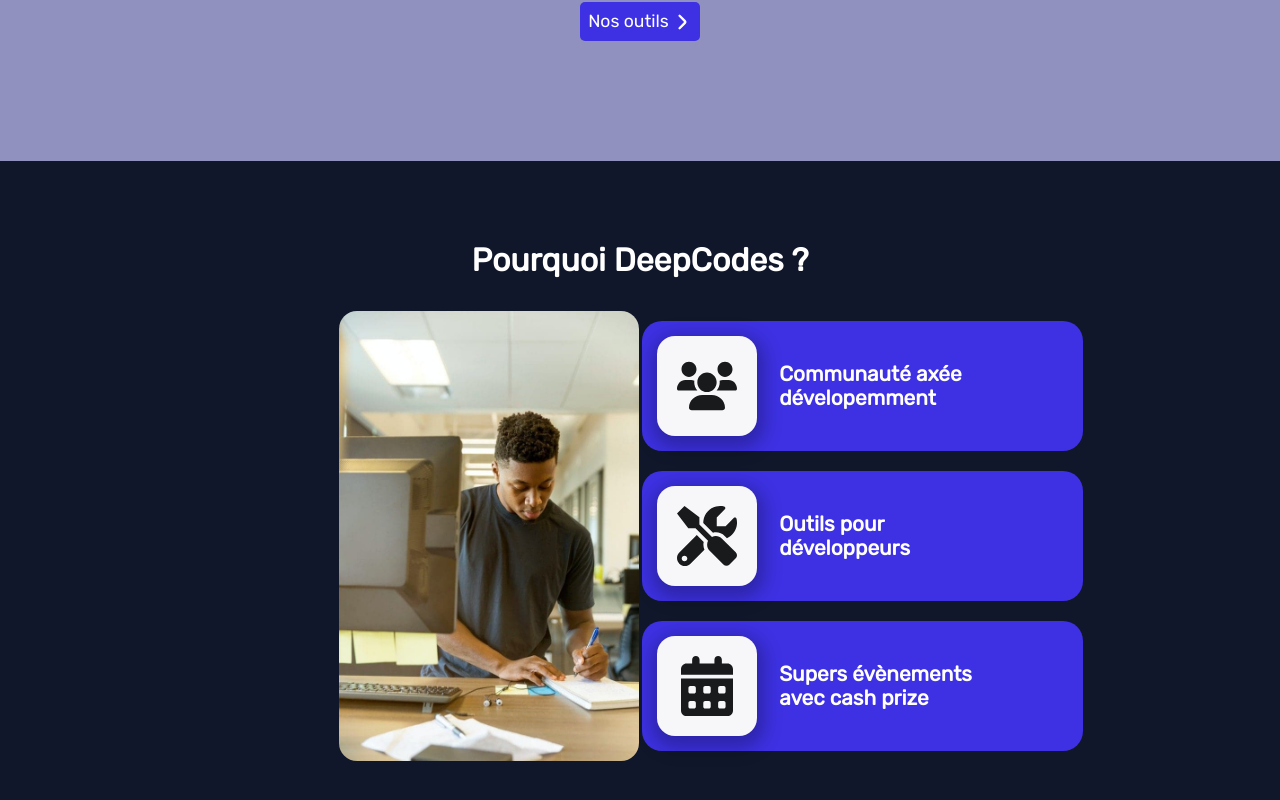
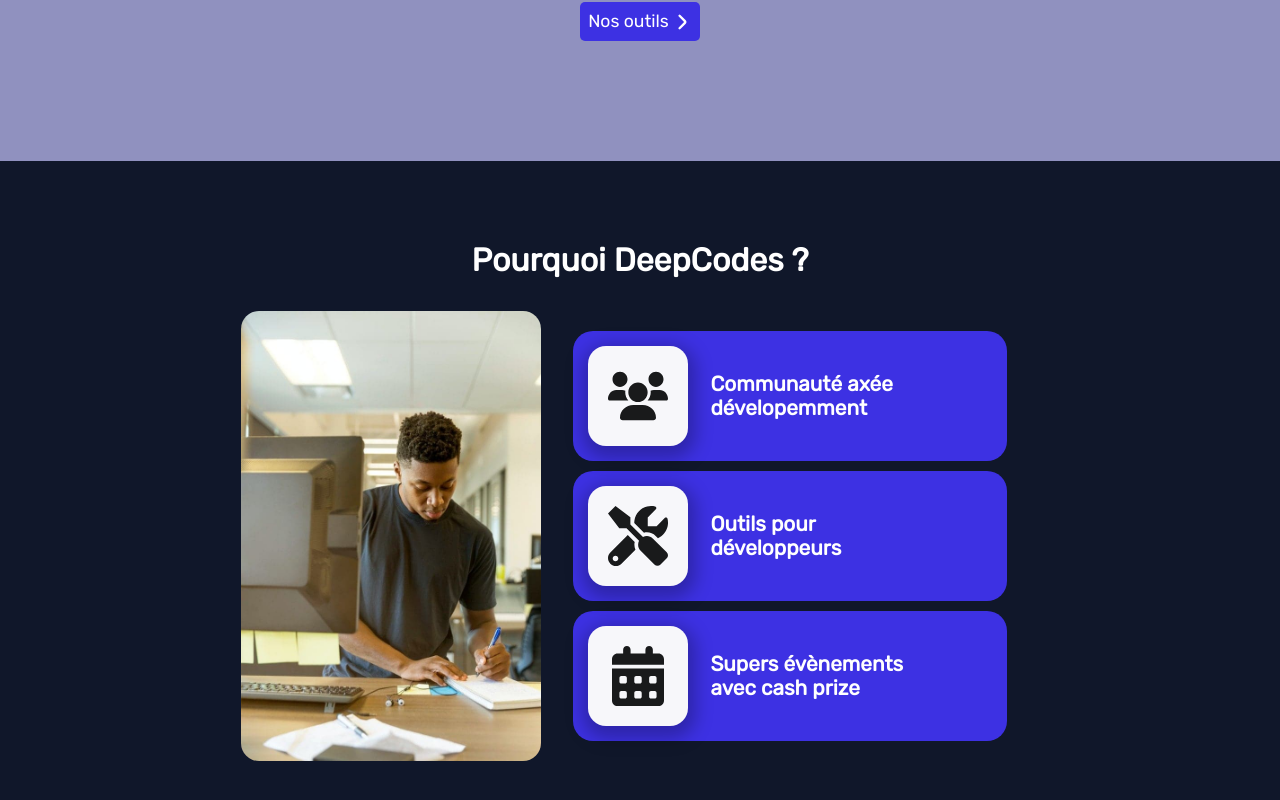
Before and after one commit to Pronicio/deepcodes, a Nuxt app: page / in a window 1280 px wide. Shown: the part 1184-1984 px from the top of the page. Built offline with nearby package versions, Linux system fonts and the light colour scheme.

Commit message:
📱 Make it responsive !

```diff
--- a/assets/style/components/header.scss
+++ b/assets/style/components/header.scss
@@ -12,7 +12,7 @@
     a {
       color: $sub-text;
       text-decoration: none;
-      margin: 0 15px;
+      margin: 0 1vw;
 
       &:hover {
         color: $text;
@@ -30,6 +30,10 @@
         color: $color;
       }
     }
+
+    @media (max-width: 780px) {
+      display: none;
+    }
   }
 
   h3 {
@@ -37,4 +41,44 @@
     font-size: 2rem;
     margin: 0;
   }
+
+  .mobile_menu_btn {
+    background: url("@/assets/images/icons/menu.svg") no-repeat;
+    background-size: 2rem;
+    width: 2rem;
+    height: 2rem;
+
+    padding: 14px;
+    display: none;
+
+    @media (max-width: 780px) {
+      display: block;
+    }
+  }
 }
+
+#mobile_menu.open {
+  display: flex;
+}
+
+#mobile_menu {
+  flex-direction: column;
+  align-items: flex-start;
+  padding: 8px;
+  margin: 10px;
+  border-radius: 8px;
+
+  display: none;
+  position: relative;
+  background: #10172a;
+
+  a {
+    color: #AEAFB8;
+    text-decoration: none;
+    margin: 1vw;
+  }
+
+  button {
+    margin: 1vw;
+  }
+}
--- a/assets/style/pages/home.scss
+++ b/assets/style/pages/home.scss
@@ -34,6 +34,10 @@
   .bubble_2 {
     left: 65vw;
     top: 45vh;
+
+    @media (max-width: 1005px) {
+      display: none;
+    }
   }
 
   h1 {
@@ -60,6 +64,10 @@
     cursor: pointer;
     position: absolute;
     bottom: 3%;
+
+    @media (max-width: 455px) {
+      display: none;
+    }
   }
 }
 
@@ -99,33 +107,24 @@
   }
 
   .grid {
-    display: grid;
-    grid-template-columns: repeat(2, 1fr);
-    grid-template-rows: repeat(3, 1fr);
+    display: flex;
+    align-items: center;
+    justify-content: center;
 
     .worker {
-      grid-area: 1 / 1 / 4 / 2;
-      position: relative;
-      left: 50%;
       border-radius: 18px;
     }
 
-    .c1 { grid-area: 1 / 2 / 2 / 3; }
-    .c2 { grid-area: 2 / 2 / 3 / 3; }
-    .c3 { grid-area: 3 / 2 / 4 / 3; }
-
+    .infos {
       .card {
         display: flex;
         flex-direction: row;
         flex-wrap: nowrap;
         align-items: center;
 
-      position: relative;
-      right: 13%;
-
         background: $color;
         border-radius: 20px;
-      margin: 10px 5rem;
+        margin: 10px 2rem;
         padding: 15px;
 
         img {
@@ -142,7 +141,13 @@
           text-align: start;
           margin-left: 1.4rem;
           font-size: 1.3rem;
+          min-width: 22vw;
         }
       }
     }
+
+    @media (max-width: 780px) {
+      flex-direction: column;
     }
+  }
+}
--- a/components/Header.vue
+++ b/components/Header.vue
@@ -6,13 +6,29 @@
       <a href="#">Notre Équipe</a>
     </div>
     <h3>DeepCodes</h3>
+    <button class="mobile_menu_btn" @click="toggleMobileMenu"></button>
     <div class="navbar">
       <a href="#">Nos outils</a>
       <a href="#">Contact</a>
       <button>Se connecter</button>
     </div>
   </nav>
+  <div id="mobile_menu">
+    <a href="#" class="active">Accueil</a>
+    <a href="#">À Propos</a>
+    <a href="#">Notre Équipe</a>
+    <a href="#">Nos outils</a>
+    <a href="#">Contact</a>
+    <button>Se connecter</button>
+  </div>
 </template>
+
+<script setup>
+function toggleMobileMenu() {
+  const state = document.getElementById("mobile_menu");
+  state.classList.toggle("open");
+}
+</script>
 
 <style scoped lang="scss">
 @import '../assets/style/components/header.scss';
--- a/pages/index.vue
+++ b/pages/index.vue
@@ -24,17 +24,19 @@
     <h3>Pourquoi DeepCodes ?</h3>
     <div class="grid">
       <img src="../assets/images/worker.png" alt="Worker" width="300" class="worker">
-      <div class="card c1">
+      <div class="infos">
+        <div class="card">
           <img src="../assets/images/icons/community.svg" alt="Community" width="80">
           <p>Communauté axée<br>dévelopemment</p>
         </div>
-      <div class="card c2">
+        <div class="card">
           <img src="../assets/images/icons/tools.svg" alt="Tools" width="80">
           <p>Outils pour<br>développeurs</p>
         </div>
-      <div class="card c3">
+        <div class="card">
           <img src="../assets/images/icons/schedule.svg" alt="Schedule" width="80">
           <p>Supers évènements<br>avec cash prize</p>
+        </div>
       </div>
     </div>
   </section>
```
Also changed, not shown: assets/images/icons/menu.svg (added). Lines whose indentation alone changed are shown as unchanged.
